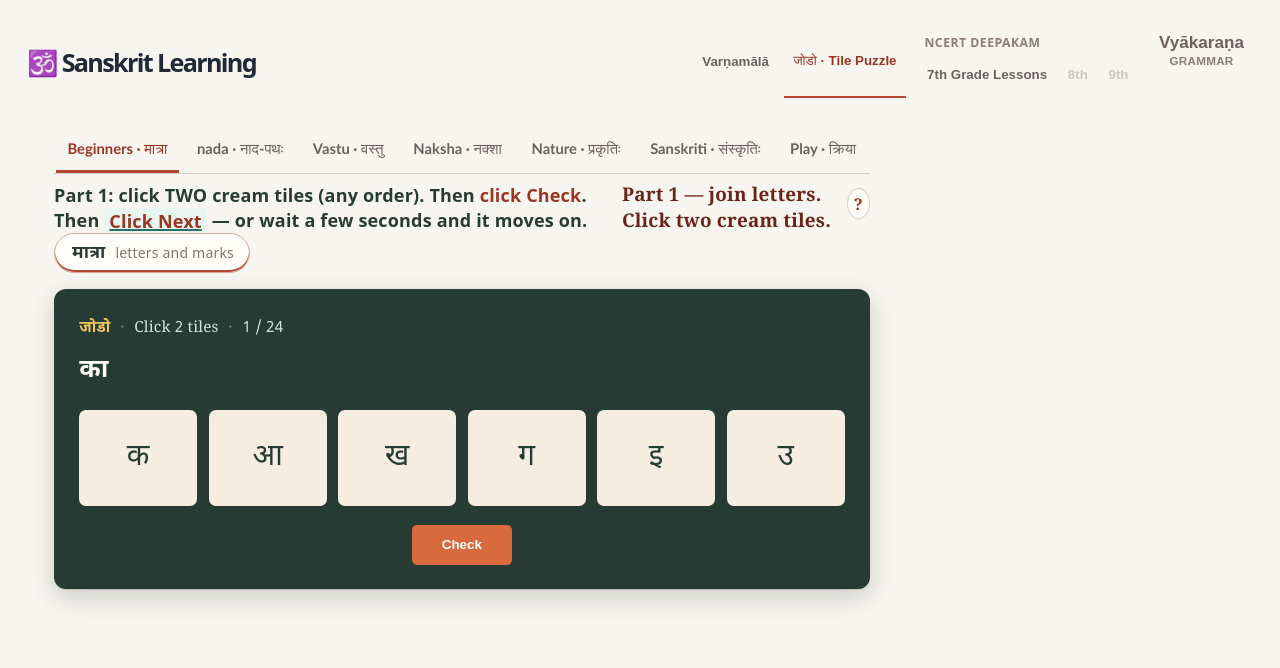
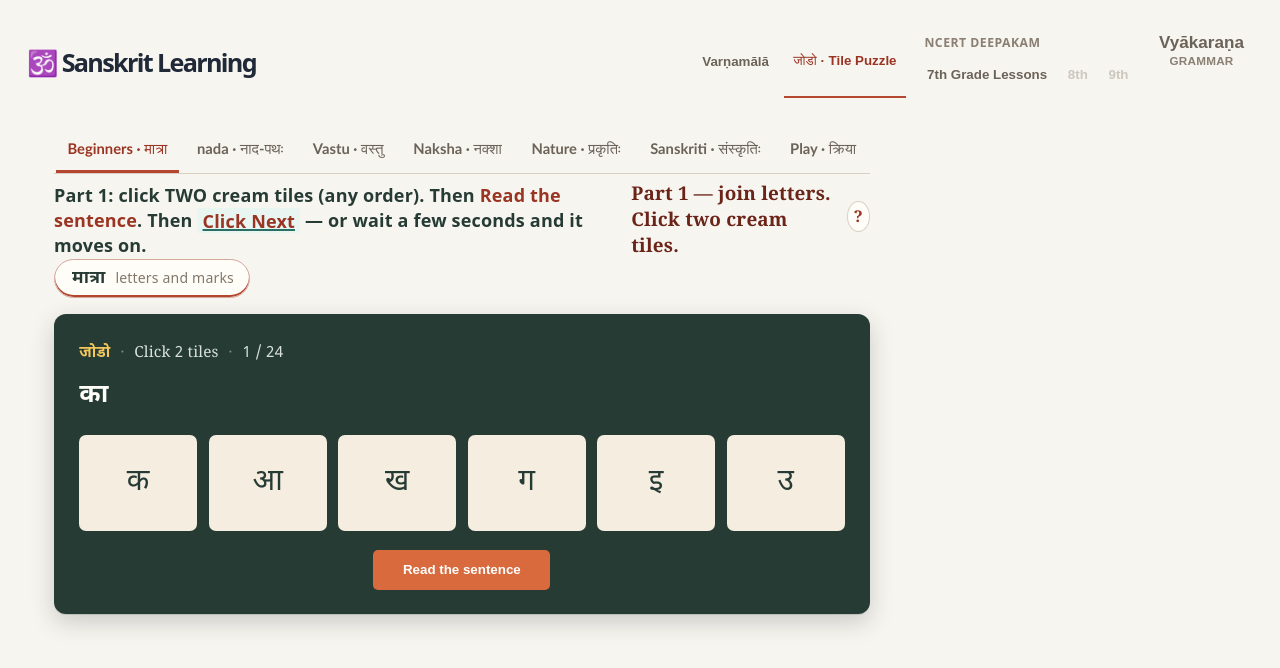
Before and after one commit to ashome16/sanskrit-teaching-web-app-from-beginner-to-advanced-, a React (Vite) app: page / in a window 1280 px wide. Both pictures are taken after a click on the button "जोडो · Tile Puzzle". Shown: the top 668 px of the page. Built offline with nearby package versions, Linux system fonts and the light colour scheme.

Commit message:
Clarify board tips by skin; rename Check to Read the sentence.
Kids see tile-first tips (blank / जोडो / match), a Read the sentence button, and matching wrong-attempt and visitor copy.

```diff
--- a/src/components/Board.tsx
+++ b/src/components/Board.tsx
@@ -82,9 +82,9 @@ function highlightedSentence(sentence: string | undefined, highlight: string | u
 }
 
 
-/** Bold Check / Click Next inside tip or welcome copy (labels loop + visitor **markdown**). */
+/** Bold “Read the sentence” / Click Next inside tip or welcome copy (labels loop + visitor **markdown**). */
 function emphasizeTipText(text: string): React.ReactNode {
-  const pattern = /(click\s+Next|Click\s+Next|click\s+Check|Click\s+Check|\*\*[^*]+\*\*|\bCheck\b|\bNext\b)/g;
+  const pattern = /(Read the sentence|click\s+Next|Click\s+Next|\*\*[^*]+\*\*|\bNext\b)/g;
   const nodes: React.ReactNode[] = [];
   let last = 0;
   let key = 0;
@@ -113,7 +113,6 @@ const Board: React.FC = () => {
   const [fallbackPuzzles, setFallbackPuzzles] = useState<BoardPuzzle[]>([]);
   const [packLabels, setPackLabels] = useState<PackLabel[]>([]);
   const [visitorBlocks, setVisitorBlocks] = useState<VisitorBlock[]>([]);
-  const [loopLine, setLoopLine] = useState('Pick a shelf. Tap tiles. Then Check.');
   const [activeShelf, setActiveShelf] = useState<ShelfId>(() => (localStorage.getItem('last-board-shelf') as ShelfId) || 'prarambhah');
   const [chosen, setChosen] = useState<string[]>([]);
   const [checked, setChecked] = useState(false);
@@ -142,8 +141,6 @@ const Board: React.FC = () => {
           .filter((parts) => parts[0] === 'pack' && parts[2])
           .map(([, , title, gloss]) => ({ title, gloss: gloss ?? '' }));
         setPackLabels(parsedPackLabels);
-        const loopRow = labelRows.find((parts) => parts[0] === 'site' && parts[1] === 'loop');
-        if (loopRow?.[2]) setLoopLine(loopRow[2]);
         if (visitorText.trim()) setVisitorBlocks(parseVisitor(visitorText));
 
         if (boardText.trim()) {
@@ -237,10 +234,10 @@ const Board: React.FC = () => {
     || activeBoardShelf?.skin === 'रिक्तम्'
     || isPrashnaPart;
   const wrongAttemptMessage = hasBlank
-    ? 'Not that tile. Click the cream tile that fills the blank, then click Check again.'
+    ? 'Not that tile. Click the cream tile that fills the blank, then Read the sentence again.'
     : isJodoSkin
-      ? 'Not those tiles. Click the right letter and vowel (any order), then click Check again.'
-      : 'Not that tile. Click a different cream tile, then click Check again.';
+      ? 'Not those tiles. Click the right letter and vowel (any order), then Read the sentence again.'
+      : 'Not that tile. Click a different cream tile, then Read the sentence again.';
 
   const toggleTile = (tile: string) => {
     if (checked) return;
@@ -295,10 +292,14 @@ const Board: React.FC = () => {
 
     <div className="board-tip-row">
       <p className="board-tip">{isPrashnaPart
-        ? <>Part 2: click ONE cream tile for the blank (who/what/where…). Then <strong>click Check</strong>. Then <strong className="tip-next">Click Next</strong>.</>
+        ? <>Part 2: click ONE cream tile for the blank (who/what/where…). Then <strong>Read the sentence</strong>. Then <strong className="tip-next">Click Next</strong>.</>
         : (activeBoardShelf?.skin === 'जोडो' && activeShelf === 'prarambhah' && !targetIsWholeTile
-          ? <>Part 1: click TWO cream tiles (any order). Then <strong>click Check</strong>. Then <strong className="tip-next">Click Next</strong> — or wait a few seconds and it moves on.</>
-          : emphasizeTipText(loopLine))}</p>
+          ? <>Part 1: click TWO cream tiles (any order). Then <strong>Read the sentence</strong>. Then <strong className="tip-next">Click Next</strong> — or wait a few seconds and it moves on.</>
+          : hasBlank
+            ? <>Click ONE cream tile that fills the blank. Then <strong>Read the sentence</strong>. Then <strong className="tip-next">Click Next</strong>.</>
+            : isJodoSkin
+              ? <>Click TWO cream tiles (any order). Then <strong>Read the sentence</strong>. Then <strong className="tip-next">Click Next</strong>.</>
+              : <>Click ONE cream tile that matches. Then <strong>Read the sentence</strong>. Then <strong className="tip-next">Click Next</strong>.</>)}</p>
       {phaseBanner ? <p className="board-phase">{phaseBanner}</p> : null}
       <button className="welcome-open" type="button" aria-label="Open Welcome" onClick={() => setWelcomeOpen(true)}>?</button>
     </div>
@@ -334,7 +335,7 @@ const Board: React.FC = () => {
         </div>
 
         <div className="puzzle-actions">
-          <button className="check-button" onClick={submitCheck}>Check</button>
+          <button className="check-button" onClick={submitCheck}>Read the sentence</button>
         </div>
 
         {checked && isCorrect && (
```
Also changed, not shown: public/labels.txt, public/visitor.txt.
